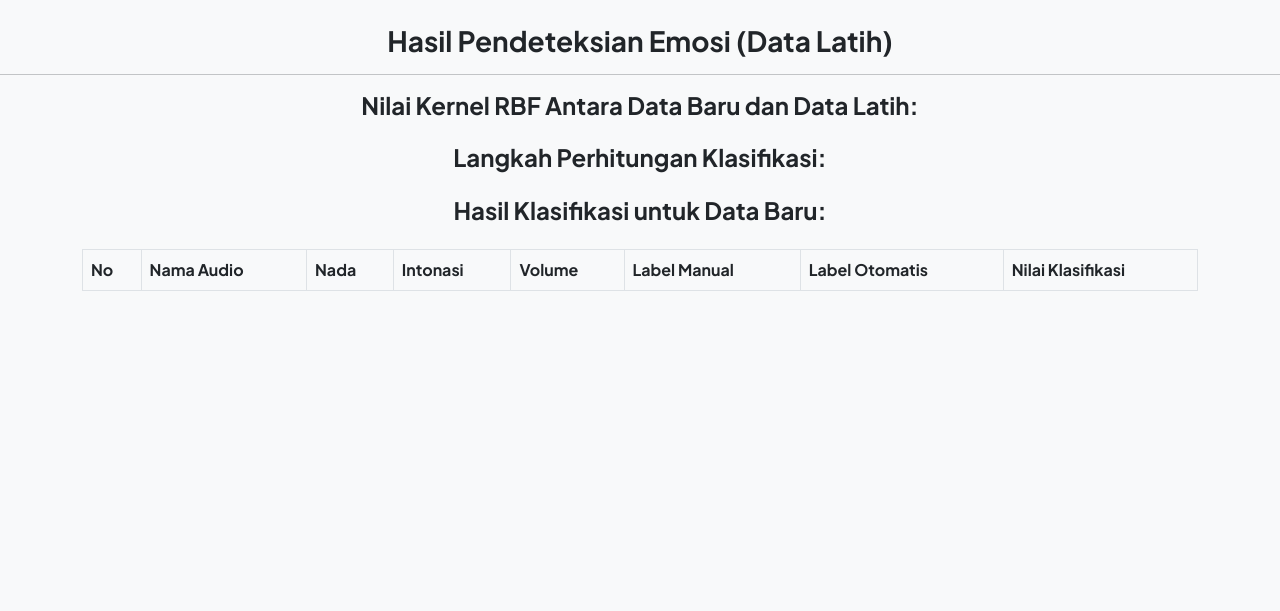
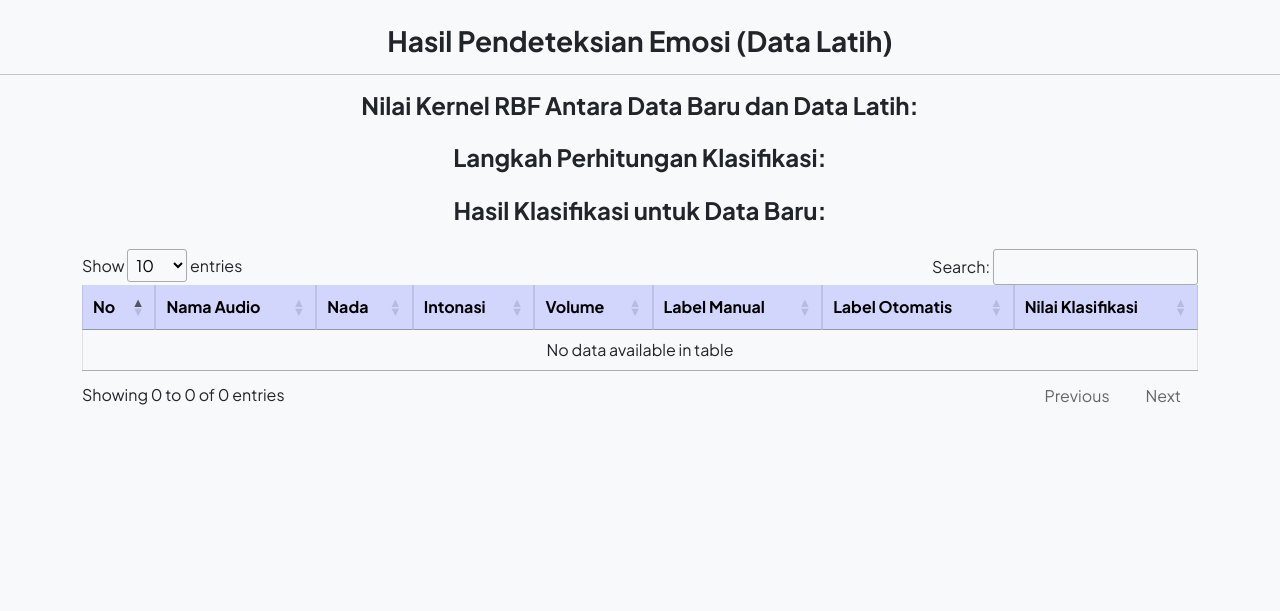
Before and after one commit to jasontjia/emodetect-svm, a Flask app: page /HasilDataLatih in a window 1280 px wide. Shown: the part 75-686 px from the top of the page. Run offline with Flask 3, Linux system fonts and the light colour scheme; tables that the repository leaves empty or names only in its code hold one stand-in row (values such as "Sample post"); lists and menus that the app fills with data are empty; some libraries are stand-ins or nearby versions.

Commit message:
tabel hasil training dan svm rbf untuk sendiri

```diff
--- a/aplikasi_deteksi/templates/hasil_datalatih.html
+++ b/aplikasi_deteksi/templates/hasil_datalatih.html
@@ -17,6 +17,8 @@
     <link href="https://cdn.jsdelivr.net/npm/bootstrap-icons@1.8.1/font/bootstrap-icons.css" rel="stylesheet" />
     <!-- Core theme CSS (includes Bootstrap)-->
     <link href="{{ url_for('static', filename='css/styles.css') }}" rel="stylesheet" />
+    <!-- DataTables CSS -->
+    <link rel="stylesheet" type="text/css" href="https://cdn.datatables.net/1.11.5/css/jquery.dataTables.css">
 </head>
 
 <body class="d-flex flex-column h-100 bg-light">
@@ -42,7 +44,7 @@
             <h4 class="fw-bold text-center">Nilai Kernel RBF Antara Data Baru dan Data Latih:</h4>
             <div class="mt-4">
                 {% for audio_name, kernel_values in new_kernel_values_display.items() %}
-                    <p class="fw-bold text-center">Nilai Kernel RBF {{ audio_name }}</h5>
+                    <p class="fw-bold text-center">Nilai Kernel RBF {{ audio_name }}</p>
                     <div class="text-center">
                         {% for kernel_value in kernel_values %}
                             <pre class="fw-bold">{{ kernel_value }}</pre>
@@ -58,30 +60,30 @@
             </div>
             <h4 class="fw-bold text-center">Hasil Klasifikasi untuk Data Baru:</h4>
             <div class="mt-4">
-                <table class="table table-bordered">
-                    <thead>
+                <table id="resultsTable" class="table table-bordered">
+                    <thead class="table-primary">
                         <tr>
-                            <th class="fw-bold">No</th>
-                            <th class="fw-bold">Nama Audio</th>
-                            <th class="fw-bold">Nada</th>
-                            <th class="fw-bold">Intonasi</th>
-                            <th class="fw-bold">Volume</th>
-                            <th class="fw-bold">Label Manual</th>
-                            <th class="fw-bold">Label Otomatis</th>
-                            <th class="fw-bold">Nilai Klasifikasi</th>
+                            <th class="fw-bold text-align: center;">No</th>
+                            <th class="fw-bold text-align: center;">Nama Audio</th>
+                            <th class="fw-bold text-align: center;">Nada</th>
+                            <th class="fw-bold text-align: center;">Intonasi</th>
+                            <th class="fw-bold text-align: center;">Volume</th>
+                            <th class="fw-bold text-align: center;">Label Manual</th>
+                            <th class="fw-bold text-align: center;">Label Otomatis</th>
+                            <th class="fw-bold text-align: center;">Nilai Klasifikasi</th>
                         </tr>
                     </thead>
                     <tbody>
                         {% for result in new_samples_results %}
                         <tr>
-                            <td class="fw-bold">{{ loop.index }}</td>
-                            <td class="fw-bold">{{ result.audio_name }}</td>
-                            <td class="fw-bold">{{ result.nada }}</td>
-                            <td class="fw-bold">{{ result.intonasi }}</td>
-                            <td class="fw-bold">{{ result.volume }}</td>
-                            <td class="fw-bold">{{ result.manual_label }}</td>
-                            <td class="fw-bold">{{ result.prediction_result }}</td>
-                            <td class="fw-bold">{{ result.prediction_value }}</td>
+                            <td class="fw-bold text-align: center;">{{ loop.index }}</td>
+                            <td class="fw-bold text-align: center;">{{ result.audio_name }}</td>
+                            <td class="fw-bold text-align: center;">{{ result.nada }}</td>
+                            <td class="fw-bold text-align: center;">{{ result.intonasi }}</td>
+                            <td class="fw-bold text-align: center;">{{ result.volume }}</td>
+                            <td class="fw-bold text-align: center;">{{ result.manual_label }}</td>
+                            <td class="fw-bold text-align: center;">{{ result.prediction_result }}</td>
+                            <td class="fw-bold text-align: center;">{{ result.prediction_value }}</td>
                         </tr>
                         {% endfor %}
                     </tbody>
@@ -103,7 +105,25 @@
     </footer>
     <!-- Bootstrap core JS-->
     <script src="https://cdn.jsdelivr.net/npm/bootstrap@5.2.3/dist/js/bootstrap.bundle.min.js"></script>
+    <!-- jQuery library -->
+    <script src="https://ajax.googleapis.com/ajax/libs/jquery/3.5.1/jquery.min.js"></script>
+    <!-- DataTables JavaScript -->
+    <script type="text/javascript" charset="utf8" src="https://cdn.datatables.net/1.11.5/js/jquery.dataTables.js"></script>
     <!-- Core theme JS-->
     <script src="{{ url_for('static', filename='js/scripts.js') }}"></script>
+    <!-- DataTables Initialization -->
+    <script type="text/javascript">
+        $(document).ready(function() {
+            $('#resultsTable').DataTable({
+                "paging": true,
+                "lengthChange": true,
+                "searching": true,
+                "ordering": true,
+                "info": true,
+                "autoWidth": false
+            });
+        });
+    </script>
 </body>
+
 </html>
```
Also changed, not shown: aplikasi_deteksi/svm-rbf.py (+12 -11 lines).
